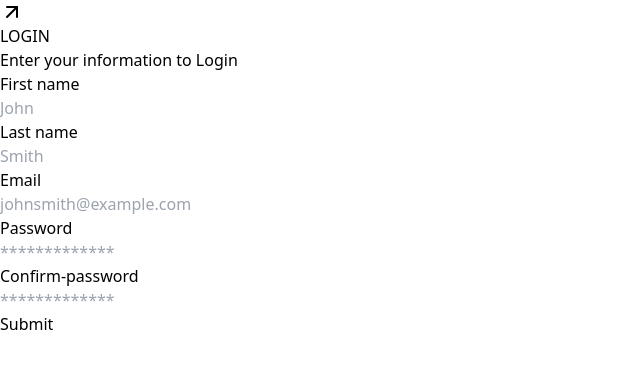
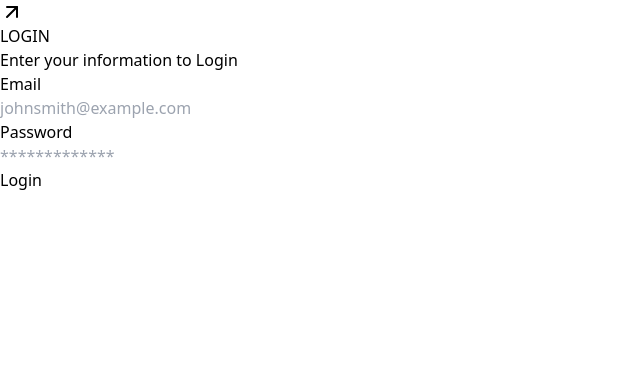
Before and after one commit to ERICK-KRAMER/Authorization, a React (Vite) app in the folder Login/: page / in a window 1280 px wide. Shown: the top 368 px of the page, without its empty margins (0-640 px from the left). Built offline with nearby package versions, Linux system fonts and the light colour scheme.

Commit message:
"Update login and registration functionality; refactor form components; add input validation"
This commit includes updates to the login and registration functionality, refactoring of form components, and the addition of input validation. The `App` component has been

```diff
--- a/Login/src/App.tsx
+++ b/Login/src/App.tsx
@@ -1,7 +1,7 @@
 import { Form } from "./components/form";
-import { Register } from "./api";
+import { LoginUser, Register } from "./api";
 import { useRef, useState } from "react";
-import { RegisterSchema } from "./helpers/validation";
+import { LoginSchema, RegisterSchema } from "./helpers/validation";
 import { z } from "zod";
 import { ArrowUpRight } from "lucide-react";
 
@@ -17,13 +17,39 @@ export default function App() {
   const password = useRef<HTMLInputElement>(null);
   const confirmPassword = useRef<HTMLInputElement>(null);
 
-  async function handlerRegister() {
-
   const emailValue = email.current?.value ?? '';
   const passwordValue = password.current?.value ?? '';
   const firstNameValue = firstName.current?.value ?? '';
   const lastNameValue = lastName.current?.value ?? '';
   const confirmPasswordValue = confirmPassword.current?.value ?? '';
+
+  async function handlerLogin() {
+
+    try {
+      setErrorMessage(false);
+      setErrorMessageText("");
+
+      LoginSchema.parse({
+        email: emailValue,
+        password: passwordValue,
+      });
+
+      await LoginUser({email: emailValue, password: passwordValue})
+      .then(res => console.log(res))
+      .catch(err => console.log(err));
+    } catch (error) {
+      if (error instanceof z.ZodError) {
+        const validationErrors = error.errors.map(err => setErrorMessageText(err.message));
+        console.log(validationErrors);
+        setErrorMessage(true);
+      } else {
+        console.log(error);
+        alert("Ocorreu um erro ao tentar fazer login. Por favor, tente novamente mais tarde.");
+      }
+    }
+  }
+
+  async function handlerRegister() {
 
     try {
       setErrorMessage(false);
@@ -68,13 +94,21 @@ export default function App() {
         <ArrowUpRight className={`absolute right-2 top-2 rounded-full w-10 h-10 cursor-pointer hover:bg-indigo-500 transition-colors duration-500 hover:text-white z-10 ${isRegister ? "text-white" : ""}`} onClick={handleChangeLoginRegister}/>
         <Form.Image isRegister={isRegister}/>
         <Form.Container isRegister={isRegister}>
-          {errorMessage ? <small className="text-red-500">{errorMessageText}</small> : null}
+          {isRegister ? (
+            <>
               <Form.Input label="First name" placeholder="John"  inputRef={firstName}/>
               <Form.Input label="Last name"  placeholder="Smith" inputRef={lastName}/>
+            </>
+          ) : null}
           <Form.Input label="Email" placeholder="johnsmith@example.com" inputRef={email}/>
           <Form.Input label="Password" type="password" placeholder="*************" inputRef={password}/>
+          {isRegister && (
             <Form.Input label="Confirm-password" type="password" placeholder="*************" inputRef={confirmPassword}/>
-          <Form.Button text="Submit" onClick={handlerRegister}/>
+          )}
+          {isRegister ?
+          <Form.Button text={isRegister ? "Register" : "Login"} onClick={handlerRegister}/>
+          :
+          <Form.Button text={isRegister ? "Register" : "Login"} onClick={handlerLogin}/>}
         </Form.Container>
       </Form.Root>
     </>
--- a/Login/src/api/index.ts
+++ b/Login/src/api/index.ts
@@ -37,7 +37,7 @@ export const LoginUser = async({ email, password }:ILoginUser) => {
       },
       body: JSON.stringify({ email, password })
     });
-    const data = response.json();
+    const data = await response.json();
     return { data };
   } catch (error) {
     console.log(error);
--- a/Login/src/components/form/fomr.tsx
+++ b/Login/src/components/form/fomr.tsx
@@ -5,7 +5,7 @@ export const Formm = ({children}: IFormProps) => {
 
   return(
     <main className="min-w-screen min-h-screen bg-gray-900 flex items-center justify-center px-5 py-5">
-      <div className="bg-gray-100 text-gray-500 rounded-3xl shadow-xl w-full overflow-hidden max-w-[1000px]">
+      <div className="bg-gray-100 text-gray-500 rounded-3xl shadow-xl w-full overflow-hidden max-w-[1000px] h-[600px]">
         <div className="md:flex w-full relative">
           {children}
         </div>
--- a/Login/src/components/form/fromContainer.tsx
+++ b/Login/src/components/form/fromContainer.tsx
@@ -1,4 +1,3 @@
-// FormContainer.tsx
 import React, { ReactNode } from 'react';
 
 type FormContainerProps = {
@@ -8,7 +7,7 @@ type FormContainerProps = {
 
 export const FormContainer = ({ children, isRegister }: FormContainerProps) => {
   return (
-    <div className={`w-full md:w-1/2 py-10 px-5 md:px-10 ${isRegister ? '-translate-x-[470px] transition duration-500' : 'transition duration-500'}`}>
+    <div className={`w-full md:w-1/2 py-10 px-5 md:px-10 flex flex-col h-[600px] justify-center ${isRegister ? 'md:-translate-x-full transition duration-500' : 'transition duration-500'}`}>
       <div className="text-center mb-10">
         <h1 className="font-bold text-3xl text-gray-900">{isRegister ? 'REGISTER' : "LOGIN"}</h1>
         <p>Enter your information to {isRegister ? 'Register' : 'Login'} </p>
--- a/Login/src/components/form/fromContainerLogin.tsx
+++ /dev/null
@@ -1,24 +0,0 @@
-// FormContainer.tsx
-import React, { ReactNode } from 'react';
-
-type FormContainerProps = {
-  children: ReactNode[];
-};
-
-export const FormContainerLogin = ({ children }: FormContainerProps) => {
-  return (
-    <div className="w-full md:w-1/2 py-10 px-5 md:px-10">
-      <div className="text-center mb-10">
-        <h1 className="font-bold text-3xl text-gray-900">Login</h1>
-        <p>Enter your information to Login</p>
-      </div>
-      <div>
-        {React.Children.map(children, (child, index) => (
-          <div key={index} className="flex -mx-3">
-            {child}
-          </div>
-        ))}
-      </div>
-    </div>
-  );
-};
--- a/Login/src/components/form/image.tsx
+++ b/Login/src/components/form/image.tsx
@@ -8,7 +8,7 @@ export interface IImage{
 
 export const ImageComponent = ({img, isRegister}: IImage) => {
   return (
-    <div className={`hidden md:block w-1/2 bg-indigo-500 py-10 px-10 transition duration-500 ${isRegister ? "translate-x-[460px]" : ""}`}>
+    <div className={`h-[600px] hidden md:block w-1/2 bg-indigo-500 py-10 px-10 transition duration-500 ${isRegister ? "translate-x-full" : ""}`}>
       <img src={img?.url} alt={img?.name} />
     </div>
   )
--- a/Login/src/components/form/index.ts
+++ b/Login/src/components/form/index.ts
@@ -1,7 +1,6 @@
 import { ButtonSubmit } from "./ButtonSubmit";
 import { Formm } from "./fomr";
 import { FormContainer } from "./fromContainer";
-import { FormContainerLogin } from "./fromContainerLogin";
 import { ImageComponent } from "./image";
 import { Input } from "./inputs";
 
@@ -11,7 +10,6 @@ const Form = {
   Image: ImageComponent,
   Input: Input,
   Button: ButtonSubmit,
-  ContainerLogin: FormContainerLogin
 }
 
 export { Form }
--- a/Login/src/components/form/inputs.tsx
+++ b/Login/src/components/form/inputs.tsx
@@ -4,6 +4,7 @@ export interface IIpunt extends InputHTMLAttributes<HTMLInputElement> {
   label: string;
   className?: string;
   inputRef?: RefObject<HTMLInputElement>;
+  error?: string
 }
 
 export const Input = ({ label, className, inputRef, ...rest }: IIpunt) => {
--- a/Login/src/helpers/validation.ts
+++ b/Login/src/helpers/validation.ts
@@ -8,4 +8,9 @@ const RegisterSchema = z.object({
   confirmPassword: z.string().min(6),
 });
 
-export { RegisterSchema };
+const LoginSchema = z.object({
+  email: z.string().email("Invalid Email"),
+  password: z.string().min(6),
+})
+
+export { RegisterSchema, LoginSchema };
```
Lines whose indentation alone changed are shown as unchanged.
